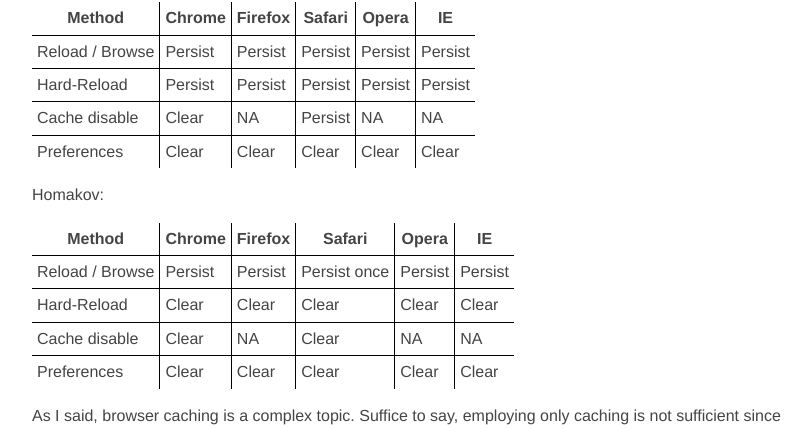
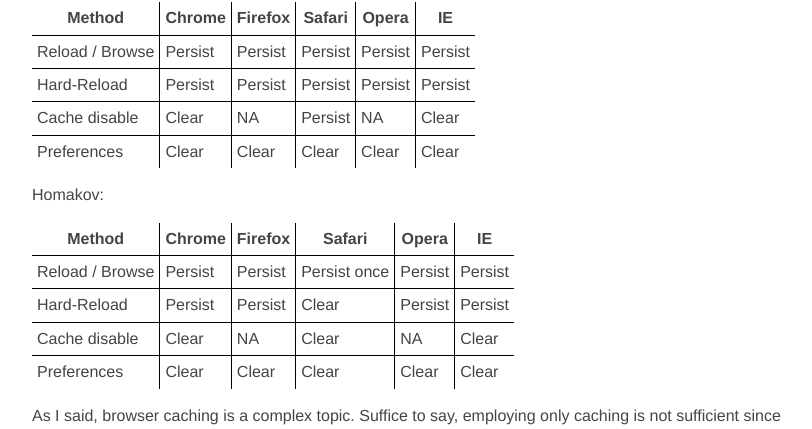
Before and after one commit to heipei/heipei.github.io, a Jekyll site: the page built from _posts/2015-08-20-Persistent-AppCache-Injections.markdown, in a window 1280 px wide and 900 px high, scrolled down 4501 px. Shown: the part 151-580 px from the top of the window, without its empty margins (233-1045 px from the left). Built offline with Jekyll 4.4.1, drawn with Linux system fonts in a browser that asks for light colours; comment, search, counter and statistics services are not loaded.

Commit message:
Small fixes to the tables

```diff
--- a/_posts/2015-08-20-Persistent-AppCache-Injections.markdown
+++ b/_posts/2015-08-20-Persistent-AppCache-Injections.markdown
@@ -270,7 +270,7 @@
 | -------| ------ | ------- | ------ | ----- | -- |
 | Reload / Browse | Persist | Persist | Persist | Persist | Persist |
 | Hard-Reload | Persist | Persist | Persist | Persist | Persist |
-| Cache disable | Clear | NA | Persist | NA | NA |
+| Cache disable | Clear | NA | Persist | NA | Clear |
 | Preferences | Clear | Clear | Clear | Clear | Clear |
 
 Homakov:
@@ -279,8 +279,8 @@
 | Method | Chrome | Firefox | Safari | Opera | IE |
 | -------| ------ | ------- | ------ | ----- | -- |
 | Reload / Browse | Persist | Persist | Persist once | Persist | Persist |
-| Hard-Reload | Clear | Clear | Clear | Clear | Clear |
-| Cache disable | Clear | NA | Clear | NA | NA |
+| Hard-Reload | Persist | Persist | Clear | Persist | Persist |
+| Cache disable | Clear | NA | Clear | NA | Clear |
 | Preferences | Clear | Clear | Clear | Clear | Clear |
 
 As I said, browser caching is a complex topic. Suffice to say, employing only
```
